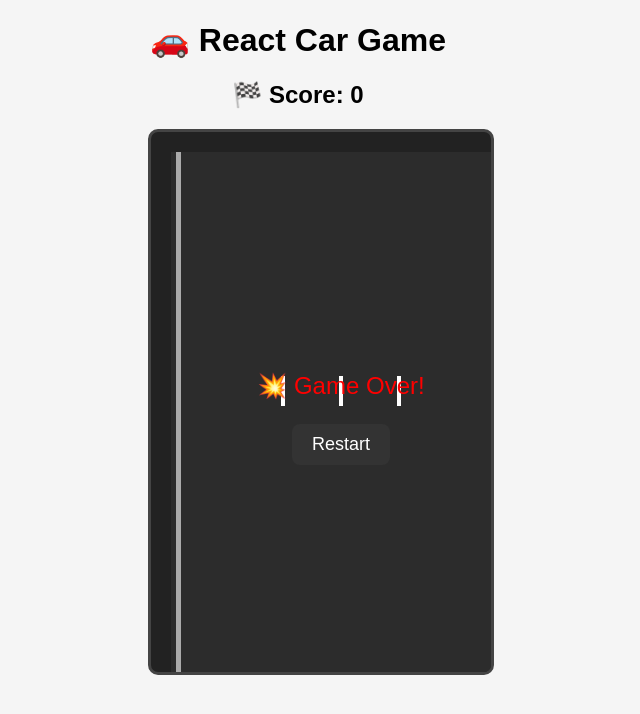
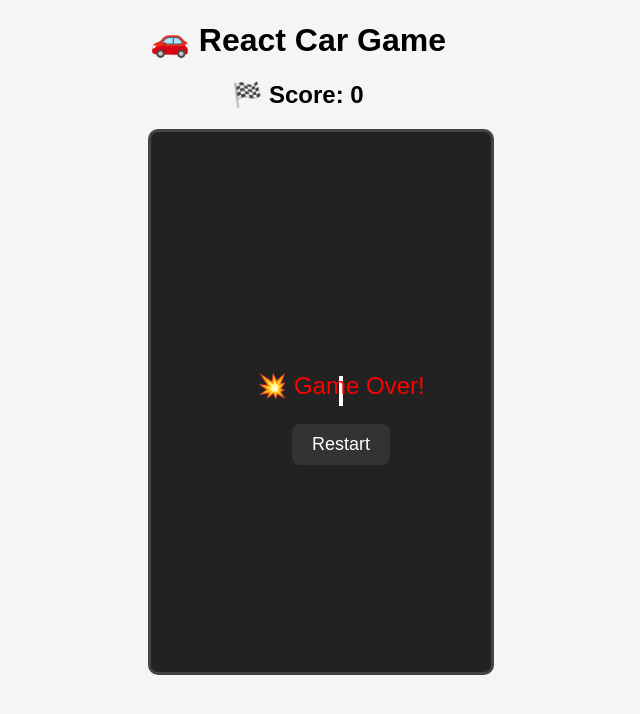
Before and after one commit to Lathish9/car-game, a React (Create React App) app: page / in a window 1280 px wide. Shown: the top 714 px of the page, without its empty margins (342-982 px from the left). Built offline with nearby package versions, Linux system fonts and the light colour scheme.

Commit message:
first commit

```diff
--- a/src/components/Highway.css
+++ b/src/components/Highway.css
@@ -2,39 +2,19 @@
   position: absolute;
   width: 100%;
   height: 100%;
-  background: #2c2c2c; /* Dark asphalt */
+  z-index: 0;
   overflow: hidden;
-  z-index: 0;
 }
 
-/* Lane divider lines */
 .line {
   position: absolute;
+  left: 50%;
   width: 4px;
   height: 30px;
   background: white;
+  transform: translateX(-50%);
   animation: moveLines 1s linear infinite;
   opacity: 0.8;
-  transform: translateX(-50%);
-}
-
-/* Side road stripes */
-.side-stripe {
-  position: absolute;
-  width: 5px;
-  height: 100%;
-  background: white;
-  top: 0;
-  opacity: 0.6;
-  z-index: 1;
-}
-
-.left-stripe {
-  left: 5px;
-}
-
-.right-stripe {
-  right: 5px;
 }
 
 @keyframes moveLines {
--- a/src/components/Highway.jsx
+++ b/src/components/Highway.jsx
@@ -4,17 +4,8 @@ import './Highway.css';
 export default function Highway() {
   return (
     <div className="highway">
-      {/* Side stripes */}
-      <div className="side-stripe left-stripe" />
-      <div className="side-stripe right-stripe" />
-
-      {/* Lane dividers (center + two more) */}
-      {[...Array(15)].map((_, i) => (
-        <>
-          <div key={`line1-${i}`} className="line" style={{ left: '33%', top: `${i * 60}px` }} />
-          <div key={`line2-${i}`} className="line" style={{ left: '50%', top: `${i * 60}px` }} />
-          <div key={`line3-${i}`} className="line" style={{ left: '67%', top: `${i * 60}px` }} />
-        </>
+      {[...Array(10)].map((_, i) => (
+        <div key={i} className="line" style={{ top: `${i * 60}px` }} />
       ))}
     </div>
   );
```
